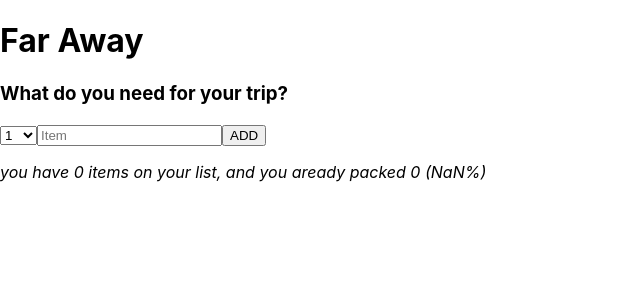
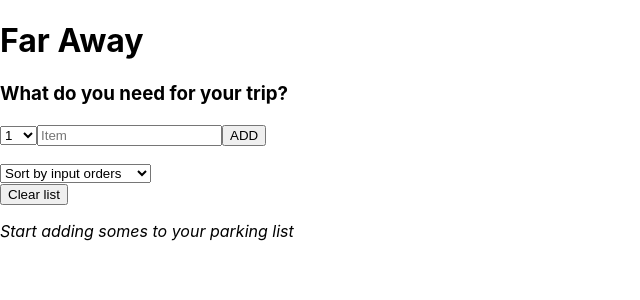
Before and after one commit to munirsebikaaka/codesmann-travels, a React (Create React App) app: page / in a window 1280 px wide. Shown: the top 300 px of the page, without its empty margins (0-640 px from the left). Built offline with nearby package versions, Linux system fonts and the light colour scheme.

Commit message:
feat: implemented the function that deletes the list if the user wants to clear the list

```diff
--- a/src/App.js
+++ b/src/App.js
@@ -8,6 +8,10 @@ export default function App() {
   }
   function handleDelItem(id) {
     setItems((items) => items.filter((item) => item.id !== id));
+  }
+  function handleDelArr() {
+    const comfirm = window.confirm(" A u sure u want to CLEAR the list ?");
+    if (comfirm) setItems((el) => el.filter((el) => el.length));
   }
   function hundleToggleItems(id) {
     setItems(
@@ -22,6 +26,7 @@ export default function App() {
         items={items}
         onHandleDelItem={handleDelItem}
         onHundleToggleItems={hundleToggleItems}
+        onHundleDelArr={handleDelArr}
       />
       <Stats items={items} />
     </div>
@@ -72,8 +77,14 @@ function Form({ handleNeeds }) {
     </form>
   );
 }
-function PackingList({ items, onHandleDelItem, onHundleToggleItems }) {
+function PackingList({
+  items,
+  onHandleDelItem,
+  onHundleToggleItems,
+  onHundleDelArr,
+}) {
   return (
+    <div>
       <ul className="list">
         {items.map((item) => (
           <Item
@@ -84,6 +95,15 @@ function PackingList({ items, onHandleDelItem, onHundleToggleItems }) {
           />
         ))}
       </ul>
+      <div className="actions">
+        <select>
+          <option value="inputs">Sort by input orders</option>
+          <option value="description">Sort by description</option>
+          <option value="packed">Sort by packed status</option>
+        </select>
+      </div>
+      <button onClick={onHundleDelArr}>Clear list</button>
+    </div>
   );
 }
 function Item({ item, inHundleDeletes, onHundleToggleItems }) {
@@ -103,12 +123,18 @@ function Item({ item, inHundleDeletes, onHundleToggleItems }) {
 }
 
 function Stats({ items }) {
+  if (!items.length)
+    return (
+      <p className="stats">
+        <em>Start adding somes to your parking list</em>
+      </p>
+    );
   const numItems = items.length;
   const packedItems = items.filter((item) => item.packed).length;
   const percentage = Math.round((packedItems / numItems) * 100);
   return (
     <footer>
-      <em>
+      <em className="stats">
         {percentage === 100
           ? "You got every thing! ready to go."
           : `you have ${numItems} items on your list, and you aready packed${" "}
```
Lines whose indentation alone changed are shown as unchanged.
